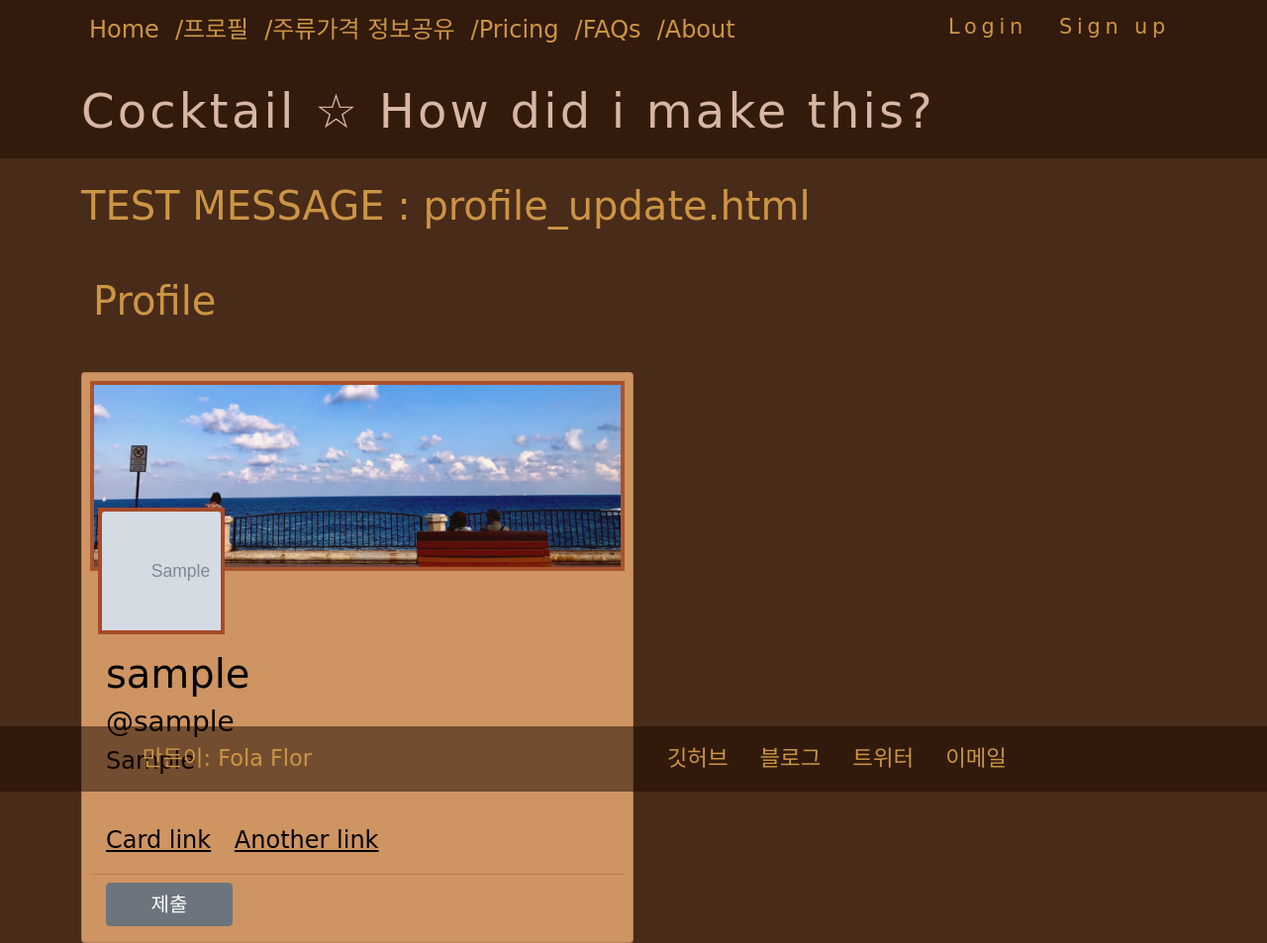
After one commit to dpcalfola/Cocktail---How-did-i-make-this-, a Django app: a page that uses templates/profile_app/profile_update.html in a window 1280 px wide. The commit adds this page. Shown: the whole page at 99% size. Run offline with Django 4.2, Linux system fonts and the light colour scheme; tables that the repository leaves empty hold one stand-in row (values such as "Sample post"); grey boxes marked "Sample" are stand-in pictures; some libraries are stand-ins or nearby versions; some web fonts are replaced.

Commit message:
Feat > Profile update
Templates
	Make profile_update.html
		Based on profile.html
		Replace profile information text to input form (updating now..)

Views
	Make def Profile_update
		1. Get logged user object using get parameter; username
		2. CODE: own_profile, is_created = Profile.objects.get_or_create(user_id=logged_user.id)
			If Profile model doesn't have logged user object,
			creat object and throw created object to 'own_profile'
			Otherwise just bring established object to 'own_profile'

Next plan
	Separate load profile_update_page function from def profile_update

```diff
--- a/profile_app/models.py
+++ b/profile_app/models.py
@@ -3,8 +3,9 @@ from django.db import models
 
 
 class Profile(models.Model):
+    # OneToOneField => User 테이블의 user_id 컬럼을 외래키로 연결짓는 듯?
     user = models.OneToOneField(User, on_delete=models.CASCADE, related_name='profile')
-    image = models.ImageField(upload_to='profile_image/', null=True)
-    wallpaper = models.ImageField(upload_to='profile_wallpaper/', null=True)
-    nickname = models.CharField(max_length=30, unique=True, null=True)
-    introduce = models.CharField(max_length=150, null=True)
+    image = models.ImageField(upload_to='profile_image/', null=True, blank=True)
+    wallpaper = models.ImageField(upload_to='profile_wallpaper/', null=True, blank=True)
+    nickname = models.CharField(max_length=30, unique=True, null=True, blank=True)
+    introduce = models.CharField(max_length=150, null=True, blank=True)
--- a/profile_app/urls.py
+++ b/profile_app/urls.py
@@ -4,5 +4,6 @@ from . import views
 app_name = 'profile'
 
 urlpatterns = [
-    path('<user_id>/', views.profile_page, name='profile'),
+    path('<user_username>/', views.profile_page, name='profile'),
+    path('update/<user_username>/', views.profile_update, name='update')
 ]
--- a/profile_app/views.py
+++ b/profile_app/views.py
@@ -1,28 +1,43 @@
 from django.contrib.auth.models import User
-from django.shortcuts import render, get_object_or_404
+from django.shortcuts import render, get_object_or_404, redirect
 from django.urls import reverse_lazy
 from django.views.generic import CreateView
 from .models import Profile
 from .forms import ProfileCreationForm
 
 
-def profile_page(request, user_id):
-    target_user = get_object_or_404(User, username=user_id)
+def profile_page(request, user_username):
+    target_user = get_object_or_404(User, username=user_username)
     context = {
-        'target_user': target_user
+        'target_user': target_user,
     }
     return render(request, 'profile_app/profile.html', context)
 
 
-class ProfileCreateView(CreateView):
-    model = Profile
-    context_object_name = 'target_profile'
-    form_class = ProfileCreationForm
-    success_url = reverse_lazy('profile:profile')
-    template_name = 'profile_app/profile_create.html'
+def profile_update(request, user_username):
+    logged_user = get_object_or_404(User, username=user_username)
+    own_profile, is_created = Profile.objects.get_or_create(user_id=logged_user.id)
 
-    def form_valid(self, form):
-        temp_profile = form.save(commit=False)
-        temp_profile.user = self.request.user
-        temp_profile.save()
-        return super().form_valid(form)
+    if request.method == "POST":
+        context = {
+            'target_user': logged_user,
+        }
+        return redirect('profile:profile', context)
+    else:
+        context = {
+            'target_user': logged_user,
+        }
+        return render(request, 'profile_app/profile_update.html', context)
+
+# class ProfileCreateView(CreateView):
+#     model = Profile
+#     context_object_name = 'target_profile'
+#     form_class = ProfileCreationForm
+#     success_url = reverse_lazy('profile:profile')
+#     template_name = 'profile_app/profile_create.html'
+#
+#     def form_valid(self, form):
+#         temp_profile = form.save(commit=False)
+#         temp_profile.user = self.request.user
+#         temp_profile.save()
+#         return super().form_valid(form)
--- /dev/null
+++ b/templates/profile_app/profile_update.html
@@ -0,0 +1,68 @@
+{% extends 'base.html' %}
+{% load static %}
+
+{% block specific_css %}
+    {# This block is located inside of <head>    #}
+    <link rel="stylesheet" type="text/css" href="{% static 'profile.css' %}">
+{% endblock %}
+
+{% block content %}
+    <div class="container">
+        <h1>TEST MESSAGE : profile_update.html</h1>
+    </div>
+    <div class="container">
+        <div class="container my-5">
+            <h1>Profile</h1>
+        </div>
+        <div class="row">
+            <div class="container profile_card_outer_css">
+
+                <form action="{% url 'profile:update' target_user.username %}" method="post">
+                    {% csrf_token %}
+                    <div class="card col-lg-6 py-2 px-2 profile_card_css">
+                        {#  Wallpaper  #}
+                        <img src="{% static 'temp_image/temp_wallpaper.jpg' %}" class="profile_wallpaper_css"
+                             alt="profile_wallpaper">
+
+                        {# Profile image #}
+                        <div class="profile_picture_outer_div_css">
+                            {% if target_user.profile.image %}
+                                <img src="{{ target_user.profile.image.url }}" class="card-img-top profile_image_css"
+                                     alt="profile picture">
+                            {% else %}
+                                <img src="{% static 'icons/person.svg' %}" class="card-img-top blank_profile_image_css"
+                                     alt="empty profile picture">
+                            {% endif %}
+                        </div>
+
+                        <div class="card-body profile_contents">
+                            {% if target_user.profile.nickname %}
+                                <h1 class="card-title">{{ target_user.profile.nickname }}</h1>
+                            {% else %}
+                                <h4 class="card-title">(닉네임이 비어있습니다)</h4>
+                            {% endif %}
+
+                            <h3 class="card-title my-1">@{{ target_user.username }}</h3>
+                            <p class="card-text" style="min-height: 3rem">{{ target_user.profile.introduce }}</p>
+                        </div>
+                        <div class="card-body">
+                            <a href="#" class="profile_link_css card-link">Card link</a>
+                            <a href="#" class="profile_link_css card-link">Another link</a>
+                        </div>
+
+                        <ul class="list-group list-group-flush">
+                            <li class="profile_list_css list-group-item" style="border-top: none;">
+                                <input type="submit" value="제출" class="btn btn-secondary fs-5" style="width: 8rem;">
+                            </li>
+                        </ul>
+
+                    </div>
+
+                </form>
+            </div>
+        </div>
+    </div>
+
+
+
+{% endblock %}
```
Also changed, not shown: templates/profile_app/profile.html (+4 -4 lines), profile_app/migrations/0004_alter_profile_image_alter_profile_introduce_and_more.py (added).
